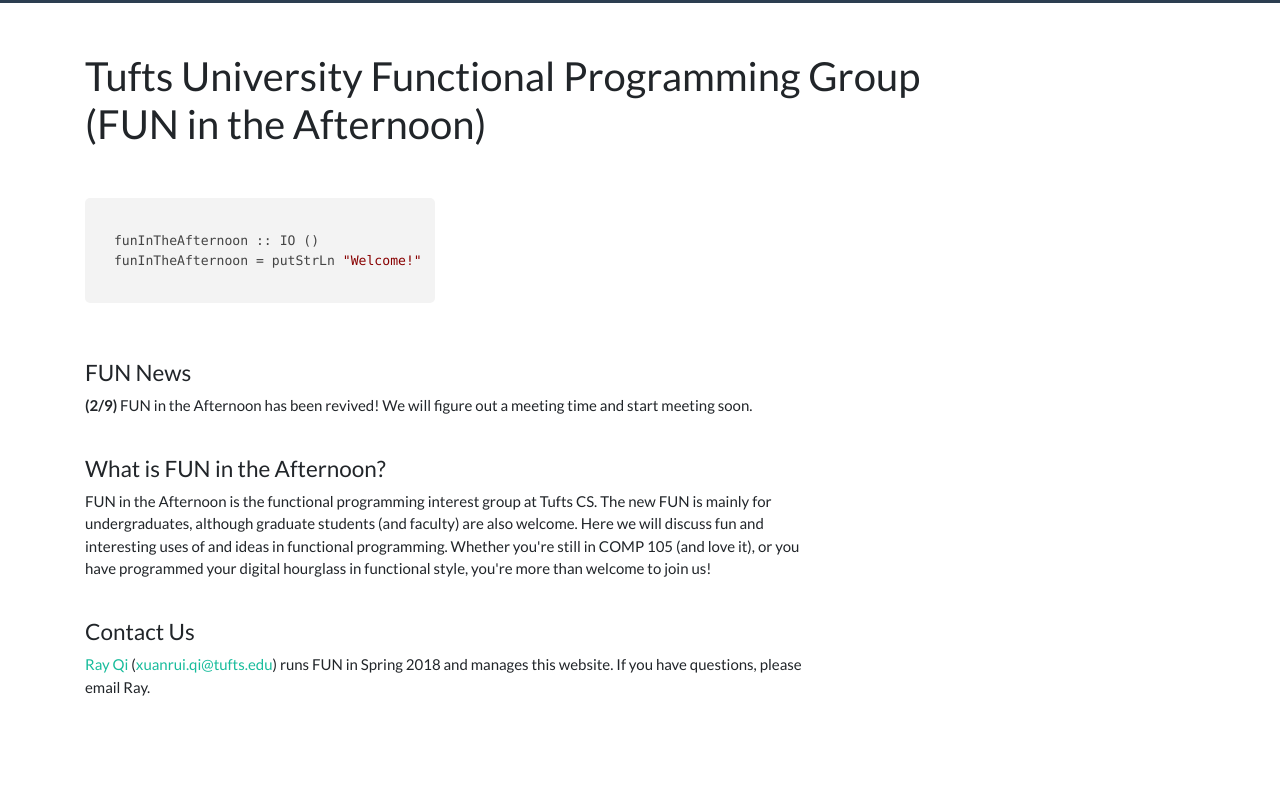
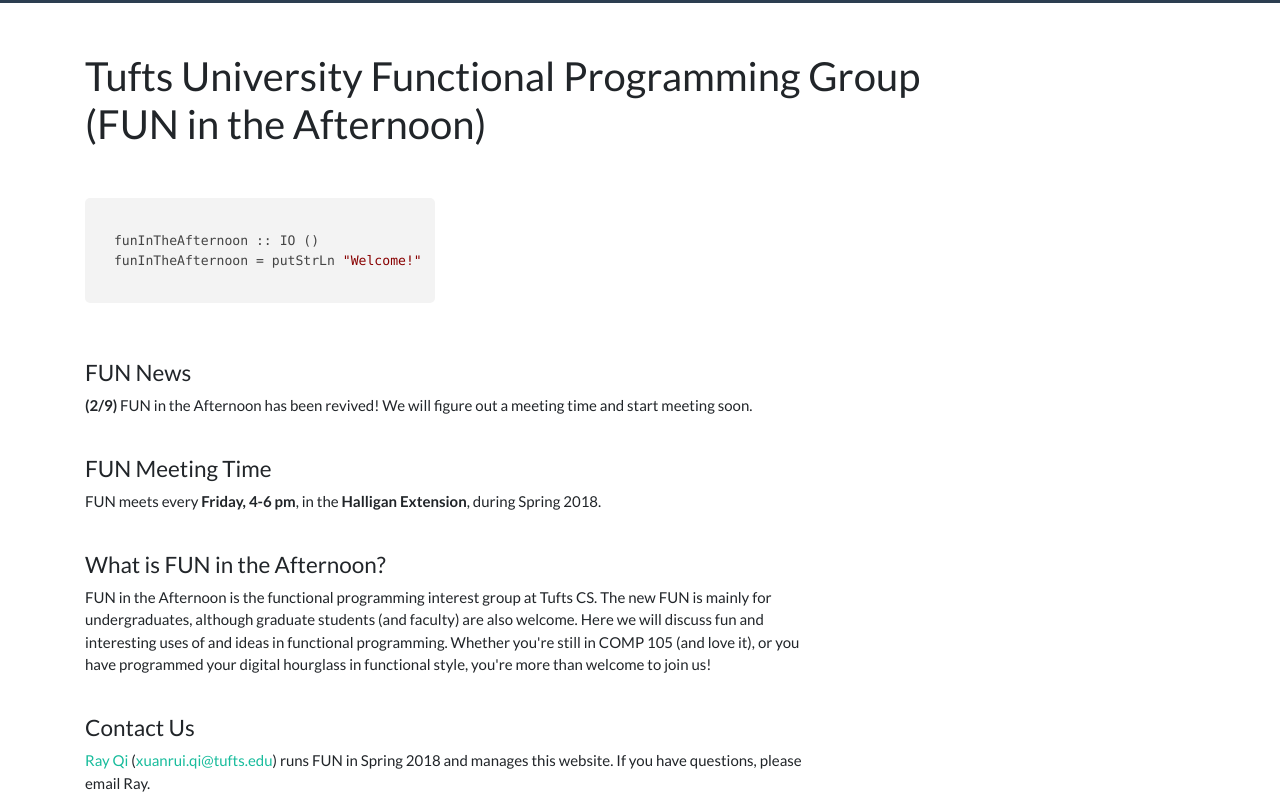
Before and after one commit to tuftsfun/tuftsfun.github.io, a website: page index.html in a window 1280 px wide. Shown: the part 68-878 px from the top of the page. Before the commit the page ends 800 px from the top, so only its background shows below. Drawn offline with nearby package versions, Linux system fonts and the light colour scheme.

Commit message:
Added meeting time

```diff
--- a/index.html
+++ b/index.html
@@ -61,6 +61,13 @@
             </div>
 
             <div class="col-lg-8">
+                <h4>FUN Meeting Time</h4>
+                <p>FUN meets every <b>Friday, 4-6 pm</b>, in the <b>Halligan Extension</b>,
+                during Spring 2018.</p>
+                <br>
+            </div>
+
+            <div class="col-lg-8">
                 <h4>What is FUN in the Afternoon?</h4>
                 <p>
                     FUN in the Afternoon is the functional programming interest group at Tufts CS. The new FUN is mainly for undergraduates, although
```
